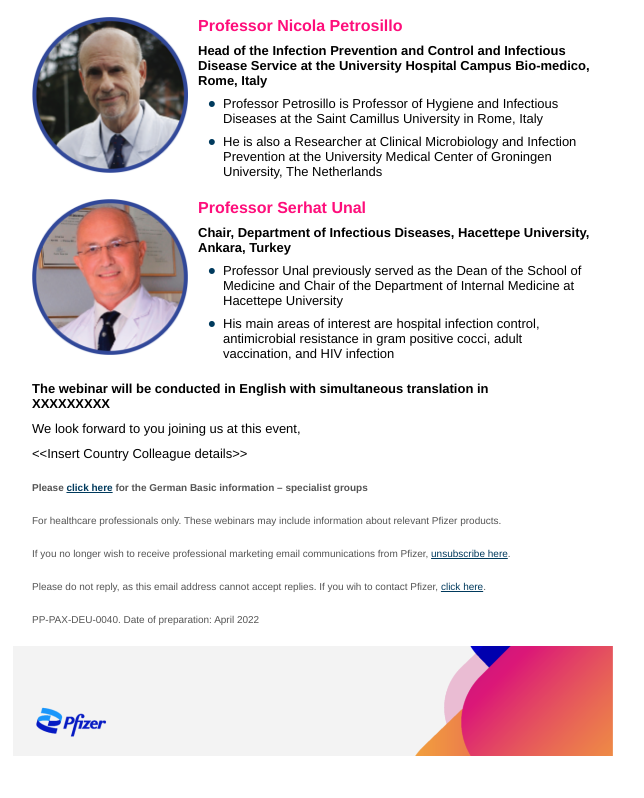
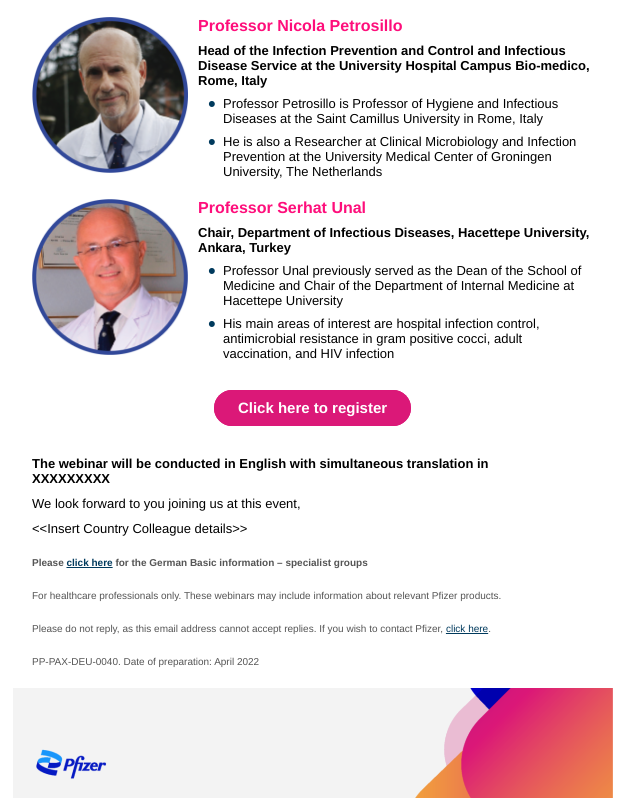
Before and after one commit to HCG-OHG/DACH-PR-001445-Pfizer-Virtual-Webinar-Email, a plain HTML site: page index.html in a window 1280 px wide. Shown: the part 883-1681 px from the top of the page, without its empty margins (327-971 px from the left). Before the commit the page ends 1639 px from the top, so only its background shows below. Drawn offline with Linux system fonts and the light colour scheme.

Commit message:
Changes related to 108481 card first uat adding links to anchors-changing text to header buttom- adding another register button under bio-deleting unsubcrbe line and fixing typo

```diff
--- a/index.html
+++ b/index.html
@@ -290,7 +290,7 @@ strong {
       <table class="mobile-table" width="600" border="0" cellspacing="0" cellpadding="0">
         <tbody>
           <tr>
-            <td align="center" valign="top" bgcolor="#F3F3F4"><table class="mobile-table" align="left" width="600" border="0" cellspacing="0" cellpadding="0">
+            <td align="center" valign="top" bgcolor="#F3F3F4" style="min-width: 600px;"><table class="mobile-table" align="left" width="600" border="0" cellspacing="0" cellpadding="0">
                 <tbody>
                   <tr>
                     <td width="34" align="left" valign="top">&nbsp;</td>
@@ -300,9 +300,9 @@ strong {
                             <td class="pb10" align="left" valign="top" style="color: #000000; font-size: 18px; font-weight:bold; padding-top: 10px; padding-bottom: 10px; font-family: 'Helvetica Neue', Helvetica, Arial, 'sans-serif'">PAXLOVID<!--[if (gte mso 9)]><span style="font-size: 12px; vertical-align: 3px;" /><![endif]-->&trade;<!--[if (gte mso 9)]></span><![endif]--></td>
                           </tr>
                           <tr>
-                            <td align="left" valign="top" style="font-size: 15px; line-height: 17px; color: #ffffff; font-family: Arial,Helvetica,sans-serif;"><div><!--[if mso]>
-<v:roundrect xmlns:v="urn:schemas-microsoft-com:vml" xmlns:w="urn:schemas-microsoft-com:office:word" href="#" style='height:25px;v-text-anchor:middle;width:125px;' arcsize='48%' stroke='f' fillcolor='#000000'><w:anchorlock/><center>
-<![endif]--><a class="button" href="#" target="_blank" style="background-color:#000000;color:white;display:inline-block;font-family:Arial, sans-serif;font-size:15px;font-weight:bold;border-radius:30px;line-height:25px;text-align:center;text-decoration:none;width:125px;-webkit-text-size-adjust:none;"><strong class="button" style="background-color:#000000;color:white;display:inline-block;font-family:'Helvetica Neue', Arial, sans-serif;font-size:15px;font-weight:normal;border-radius:30px;line-height:25px;text-align:center;text-decoration:none;width:125px;-webkit-text-size-adjust:none;">Invitation</strong></a><!--[if mso]>
+                            <td align="left" valign="top" style="font-size: 14px; line-height: 28px;font-size: 14px !important; line-height: 28px !important; color: #ffffff; font-family: Arial,Helvetica,sans-serif;"><div><!--[if mso]>
+<v:roundrect xmlns:v="urn:schemas-microsoft-com:vml" xmlns:w="urn:schemas-microsoft-com:office:word" href="#" style='height:32px;v-text-anchor:middle;width:260px;' arcsize='48%' stroke='f' fillcolor='#000000'><w:anchorlock/><center>
+<![endif]--><a class="button" href="#" target="_blank" style="background-color:#000000;color:white;display:inline-block;font-family:Arial, sans-serif;font-size:14px;font-weight:bold;border-radius:30px;line-height:28px;font-size: 14px !important; line-height: 28px !important;text-align:center;text-decoration:none;width:260px;-webkit-text-size-adjust:none;"><strong class="button" style="background-color:#000000;color:white;display:inline-block;font-family:'Helvetica Neue', Arial, sans-serif;font-size:14px;font-weight:normal;border-radius:30px;line-height:28px;font-size: 14px !important; line-height: 28px !important;text-align:center;text-decoration:none;width:260px;-webkit-text-size-adjust:none;">&#40;PF-07321332 tablets/ritonavir tablets&#41;</strong></a><!--[if mso]>
 </center>
 </v:roundrect>
 <![endif]--></div></td>
@@ -345,8 +345,8 @@ strong {
                           </tr>
                           <tr>
                             <td class="f_style" align="center" valign="top" style="font-size: 15px; line-height: 17px; color: #ffffff; padding-bottom: 30px; font-family: Arial,Helvetica,sans-serif;"><div><!--[if mso]>
-<v:roundrect xmlns:v="urn:schemas-microsoft-com:vml" xmlns:w="urn:schemas-microsoft-com:office:word" href="https://www.vekluryhcp.com/" style='height:36px;v-text-anchor:middle;width:197px;' arcsize='48%' stroke='f' fillcolor='#DB1878'><w:anchorlock/><center>
-<![endif]--><a class="button" href="https://www.vekluryhcp.com/" target="_blank" style="background-color:#DB1878;color:white;display:inline-block;font-family:Arial, sans-serif;font-size:15px;font-weight:bold;border-radius:30px;line-height:36px;text-align:center;text-decoration:none;width:197px;-webkit-text-size-adjust:none;"><strong class="button" style="background-color:#DB1878;color:white;display:inline-block;font-family:'Helvetica Neue', Arial, sans-serif;font-size:15px;font-weight:bold;border-radius:30px;line-height:36px;text-align:center;text-decoration:none;width:197px;-webkit-text-size-adjust:none;">Click here to register</strong></a><!--[if mso]>
+<v:roundrect xmlns:v="urn:schemas-microsoft-com:vml" xmlns:w="urn:schemas-microsoft-com:office:word" href="https://www.paxlovideducationwebinar.com/landing?h=IMI" style='height:36px;v-text-anchor:middle;width:197px;' arcsize='48%' stroke='f' fillcolor='#DB1878'><w:anchorlock/><center>
+<![endif]--><a class="button" href="https://www.paxlovideducationwebinar.com/landing?h=IMI" target="_blank" style="background-color:#DB1878;color:white;display:inline-block;font-family:Arial, sans-serif;font-size:15px;font-weight:bold;border-radius:30px;line-height:36px;text-align:center;text-decoration:none;width:197px;-webkit-text-size-adjust:none;"><strong class="button" style="background-color:#DB1878;color:white;display:inline-block;font-family:'Helvetica Neue', Arial, sans-serif;font-size:15px;font-weight:bold;border-radius:30px;line-height:36px;text-align:center;text-decoration:none;width:197px;-webkit-text-size-adjust:none;">Click here to register</strong></a><!--[if mso]>
 </center>
 </v:roundrect>
 <![endif]--></div></td>
@@ -670,6 +670,23 @@ Internal Medicine at Hacettepe University</td>
                                                           </table>
                                                        </td>
                                                     </tr>
+                                                    <tr>
+                                                      <td align="left" valign="top" style="padding-top: 29px;">
+                                                          <table class="mobile-table" width="100%" border="0" cellspacing="0" cellpadding="0">
+                                                            <tbody>
+                                                              <tr>
+                                                                <td width="16" align="left" valign="top">&nbsp;</td>
+                                                                <td class="f_style" align="left" valign="top" style="font-size: 15px; line-height: 17px; color: #ffffff; font-family: Arial,Helvetica,sans-serif;"><div><!--[if mso]>
+                                    <v:roundrect xmlns:v="urn:schemas-microsoft-com:vml" xmlns:w="urn:schemas-microsoft-com:office:word" href="https://www.paxlovideducationwebinar.com/landing?h=IMI" style='height:36px;v-text-anchor:middle;width:197px;' arcsize='48%' stroke='f' fillcolor='#DB1878'><w:anchorlock/><center>
+                                    <![endif]--><a class="button" href="https://www.paxlovideducationwebinar.com/landing?h=IMI" target="_blank" style="background-color:#DB1878;color:white;display:inline-block;font-family:Arial, sans-serif;font-size:15px;font-weight:bold;border-radius:30px;line-height:36px;text-align:center;text-decoration:none;width:197px;-webkit-text-size-adjust:none;"><strong class="button" style="background-color:#DB1878;color:white;display:inline-block;font-family:'Helvetica Neue', Arial, sans-serif;font-size:15px;font-weight:bold;border-radius:30px;line-height:36px;text-align:center;text-decoration:none;width:197px;-webkit-text-size-adjust:none;">Click here to register</strong></a><!--[if mso]>
+                                    </center>
+                                    </v:roundrect>
+                                    <![endif]--></div></td>
+                                                              </tr>
+                                                            </tbody>
+                                                          </table>
+                                                       </td>
+                                                    </tr>
                                                   </tbody>
                                                 </table>
                                           </td>
@@ -679,7 +696,7 @@ Internal Medicine at Hacettepe University</td>
                                   </td>
                                 </tr>
                                 <tr>
-                                  <td width="100%" height="20" style="font-size:0px; line-height:20px;mso-line-height-rule:exactly;">&nbsp;</td>
+                                  <td width="100%" height="30" style="font-size:0px; line-height:20px;mso-line-height-rule:exactly;">&nbsp;</td>
                                 </tr>
                                 <tr>
                                   <td align="left" valign="top" style="color: #000000; font-size: 13px; line-height: 15px; font-weight:bold; font-family: 'Helvetica Neue', Helvetica, Arial, 'sans-serif'">The webinar will be conducted in English with simultaneous translation in<br>XXXXXXXXX</td>
@@ -694,13 +711,13 @@ Internal Medicine at Hacettepe University</td>
                                   <td width="100%" height="10" style="font-size:0px; line-height:10px;mso-line-height-rule:exactly;">&nbsp;</td>
                                 </tr>
                                 <tr>
-                                  <td align="left" valign="top" style="color: #000000; font-size: 13px; line-height: 15px; font-weight:normal; font-family: 'Helvetica Neue', Helvetica, Arial, 'sans-serif'">&lt;&lt;Insert Country Colleague details&gt;&gt;</td>
+                                  <td align="left" valign="top" style="color: #000000; font-size: 13px; line-height: 15px; font-weight:normal; font-family: 'Helvetica Neue', Helvetica, Arial, 'sans-serif'">&#60;&#60;Insert Country Colleague details&#62;&#62;</td>
                                 </tr>
                                 <tr>
                                   <td width="100%" height="20" style="font-size:0px; line-height:20px;mso-line-height-rule:exactly;">&nbsp;</td>
                                 </tr>
                                 <tr>
-                                  <td align="left" valign="top" style="color: #555555; font-size: 10px; line-height: 13px; font-weight:normal; font-family: 'Helvetica Neue', Helvetica, Arial, 'sans-serif'"><strong>Please <a href="#" target="_blank" style="color: #1200FD;">click here</a> for the German Basic information – specialist groups</strong></td>
+                                  <td align="left" valign="top" style="color: #555555; font-size: 10px; line-height: 13px; font-weight:normal; font-family: 'Helvetica Neue', Helvetica, Arial, 'sans-serif'"><strong>Please <a href="https://emailer.hcg-int.com/pfizer/03162022/Basisinformation-Fachkreise.pdf" target="_blank" style="color: #1200FD;">click here</a> for the German Basic information – specialist groups</strong></td>
                                 </tr>
                                 <tr>
                                   <td width="100%" height="20" style="font-size:0px; line-height:20px;mso-line-height-rule:exactly;">&nbsp;</td>
@@ -712,13 +729,7 @@ Internal Medicine at Hacettepe University</td>
                                   <td width="100%" height="20" style="font-size:0px; line-height:20px;mso-line-height-rule:exactly;">&nbsp;</td>
                                 </tr>
                                 <tr>
-                                  <td align="left" valign="top" style="color: #555555; font-size: 10px; line-height: 13px; font-weight:normal; font-family: 'Helvetica Neue', Helvetica, Arial, 'sans-serif'">If you no longer wish to receive professional marketing email communications from Pfizer, <a href="#"  target="_blank" style="color: #1200FD;">unsubscribe here</a>.</td>
-                                </tr>
-                                <tr>
-                                  <td width="100%" height="20" style="font-size:0px; line-height:20px;mso-line-height-rule:exactly;">&nbsp;</td>
-                                </tr>
-                                <tr>
-                                  <td align="left" valign="top" style="color: #555555; font-size: 10px; line-height: 13px; font-weight:normal; font-family: 'Helvetica Neue', Helvetica, Arial, 'sans-serif'">Please do not reply, as this email address cannot accept replies. If you wih to contact Pfizer, <a href="#"  target="_blank" style="color: #1200FD;">click here</a>. </td>
+                                  <td align="left" valign="top" style="color: #555555; font-size: 10px; line-height: 13px; font-weight:normal; font-family: 'Helvetica Neue', Helvetica, Arial, 'sans-serif'">Please do not reply, as this email address cannot accept replies. If you wish to contact Pfizer, <a href="https://www.pfizer.com/contact"  target="_blank" style="color: #1200FD;">click here</a>. </td>
                                 </tr>
                                 <tr>
                                   <td width="100%" height="20" style="font-size:0px; line-height:20px;mso-line-height-rule:exactly;">&nbsp;</td>
@@ -727,7 +738,7 @@ Internal Medicine at Hacettepe University</td>
                                   <td align="left" valign="top" style="color: #555555; font-size: 10px; line-height: 13px; font-weight:normal; font-family: 'Helvetica Neue', Helvetica, Arial, 'sans-serif'">PP-PAX-DEU-0040. Date of preparation: April 2022</td>
                                 </tr>
                                 <tr>
-                                  <td width="100%" height="20" style="font-size:0px; line-height:20px;mso-line-height-rule:exactly;"><span style="color: #ffffff;"><unsubscribe>unsubscribe</unsubscribe></span>&nbsp;</td>
+                                  <td width="100%" height="20" style="font-size:0px; line-height:20px;mso-line-height-rule:exactly;"><span style="color: #ffffff;"></span>&nbsp;</td>
                                 </tr>
                               </tbody>
                             </table>
```
